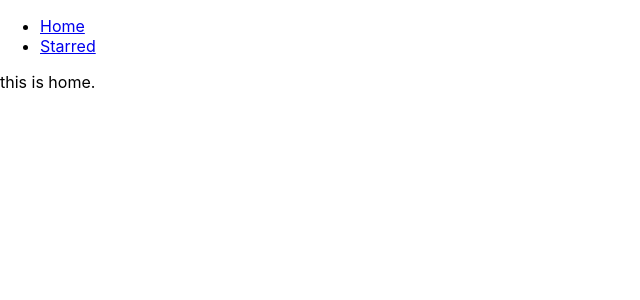
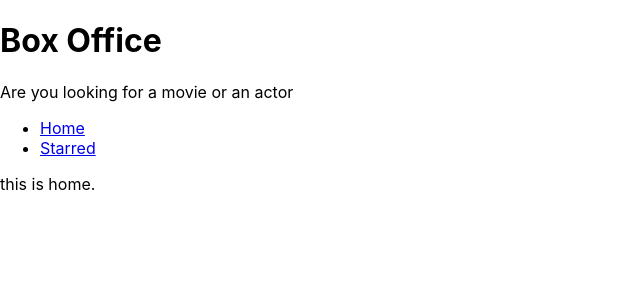
Before and after one commit to Sahzadalam/Box-office, a React (Create React App) app: page / in a window 1280 px wide. Shown: the top 300 px of the page, without its empty margins (0-640 px from the left). Built offline with nearby package versions, Linux system fonts and the light colour scheme.

Commit message:
added layout management and title

```diff
--- a/src/App.js
+++ b/src/App.js
@@ -1,25 +1,18 @@
 import React from 'react';
 import {Switch, Route} from 'react-router-dom';
-import Navs from './components/Navs';
 import Starred from './pages/Starred';
 import Home from './pages/Home';
 
 function App() {
   return (
-    <div>
-      <Navs />
     <Switch>
       <Route exact path="/"> <Home /> </Route>
-      <Route exact path="/starred"> <Starred/> </Route>
+      <Route exact path="/starred"> <Starred /> </Route>
       <Route>
-        <div>
-          Not Found
-        </div>
+        <div>Not Found</div>
       </Route>
-      </Switch>
-      </div>
-
-  );
+    </Switch>
+    );
 }
 
 export default App;
--- /dev/null
+++ b/src/components/MainPaageLayout.js
@@ -0,0 +1,18 @@
+import React from 'react'
+import Navs from './Navs'
+import Title from './Title'
+
+const MainPaageLayout = ({ children }) =>
+    (
+    <div>
+        <Title title="Box Office" subtitle="Are you looking for a movie or an actor"/>
+      <Navs/>
+
+
+      {children}
+
+    </div>
+    )
+
+
+export default MainPaageLayout
--- /dev/null
+++ b/src/components/Title.js
@@ -0,0 +1,12 @@
+import React from 'react'
+
+const Title = ({ title, subtitle }) =>
+    (
+        <div>
+            <h1>{title}</h1>
+            <p>{subtitle}</p>
+        </div>
+    )
+
+
+export default Title
--- a/src/pages/Home.js
+++ b/src/pages/Home.js
@@ -1,10 +1,11 @@
 import React from 'react'
+import MainPaageLayout from '../components/MainPaageLayout'
 
 const Home = () =>
     (
-        <div>
+        <MainPaageLayout>
             this is home.
-        </div>
+        </MainPaageLayout>
     )
 
 export default Home
--- a/src/pages/Starred.js
+++ b/src/pages/Starred.js
@@ -1,10 +1,11 @@
 import React from 'react'
+import MainPaageLayout from '../components/MainPaageLayout'
 
 const Starred = () =>
    (
-        <div>
+        <MainPaageLayout>
             this is starred.
-        </div>
+        </MainPaageLayout>
     )
 
 export default Starred
```
Also changed, not shown: 1 other file (tests, documents, lock files or other folders).
